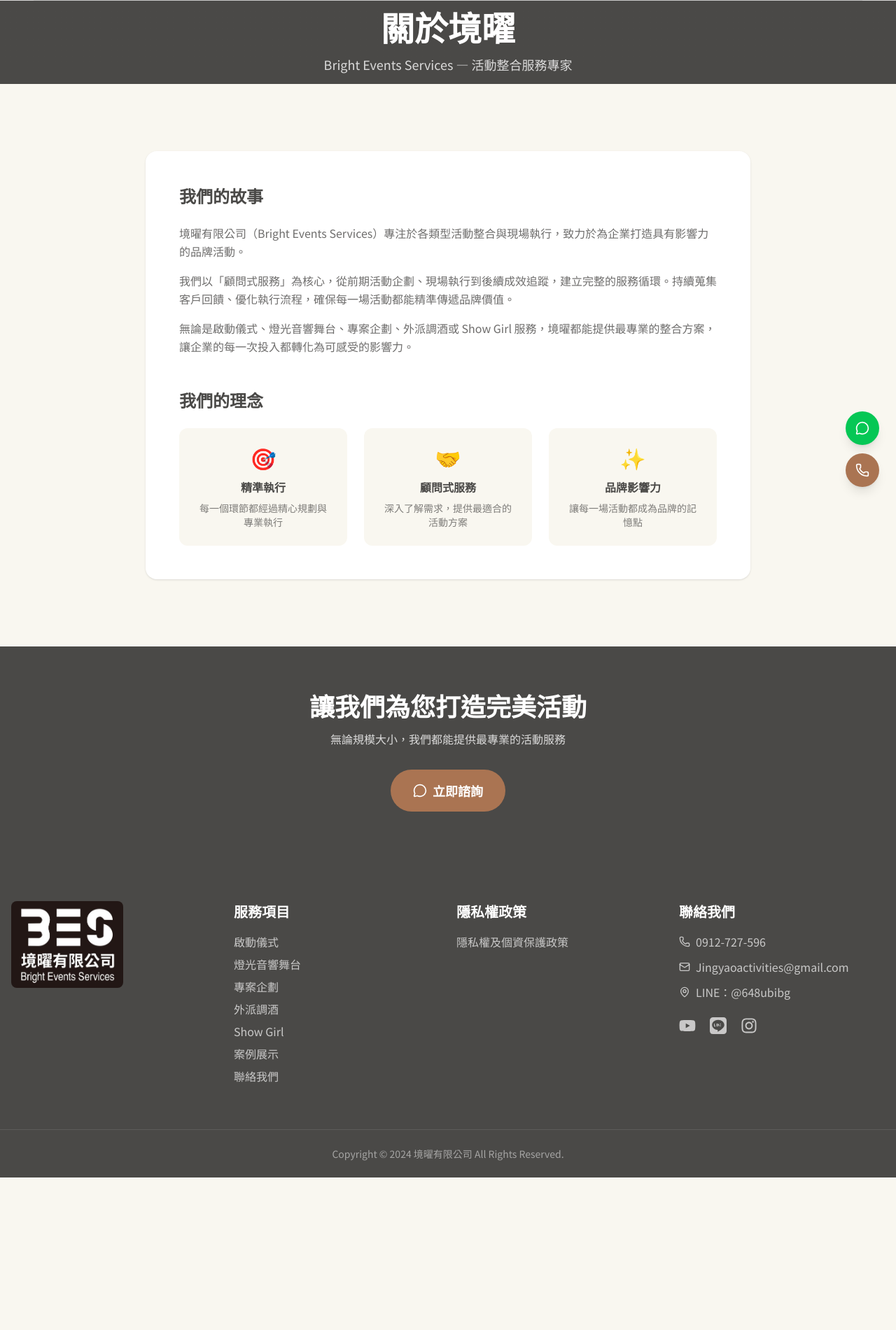
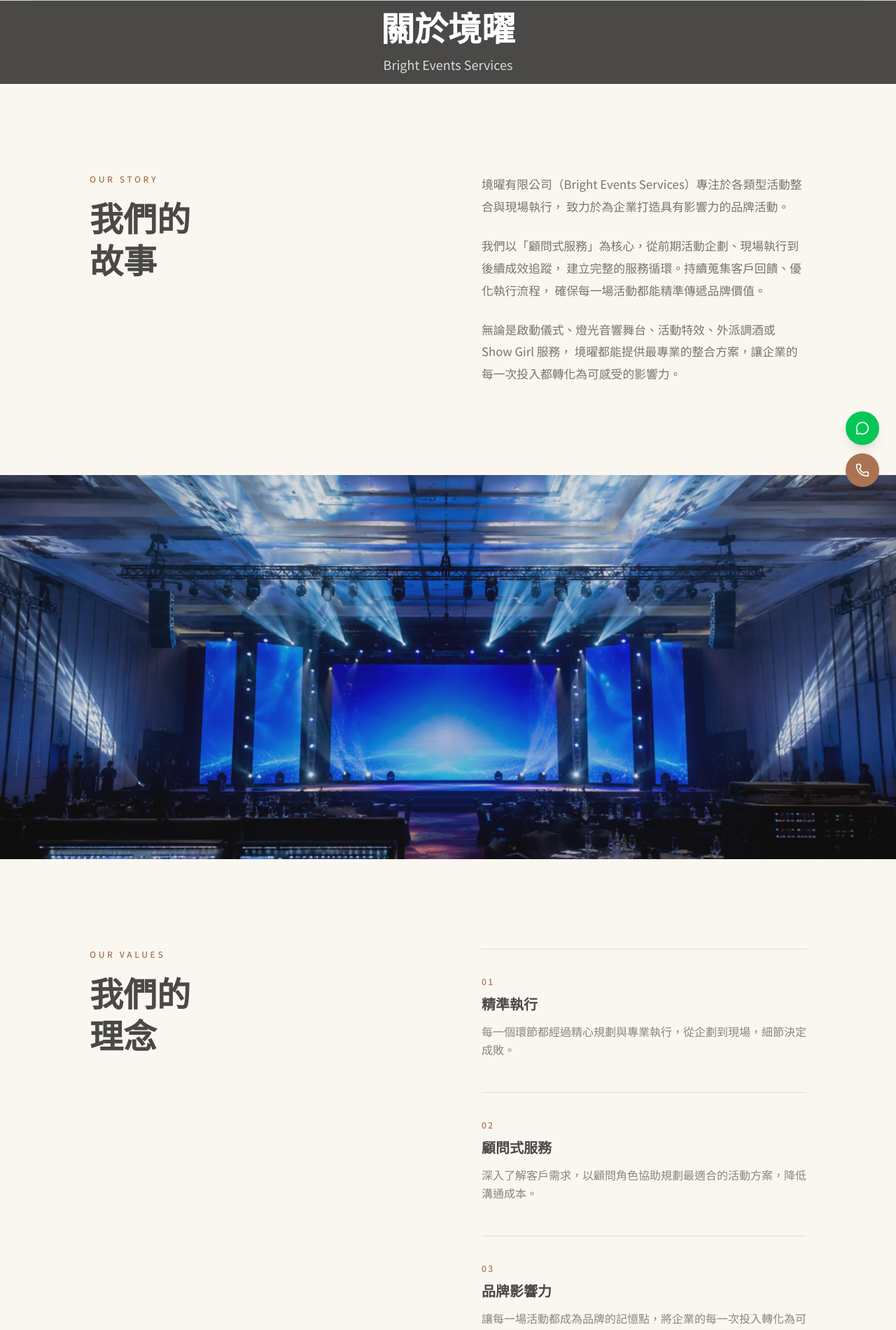
Before and after one commit to KEYI1997/bes-events, a Next.js app: page /about in a window 1280 px wide. Shown: the part 80-1981 px from the top of the page at 70% size. Before the commit the page ends 1763 px from the top, so only its background shows below. Built offline with nearby package versions, Linux system fonts and the light colour scheme.

Commit message:
feat: 關於境曜重新排版，nazka 風格左大標右段落 + 橫幅大圖 + 數字亮點

```diff
--- a/src/app/about/page.tsx
+++ b/src/app/about/page.tsx
@@ -1,4 +1,5 @@
 import { Metadata } from 'next';
+import Image from 'next/image';
 import Link from 'next/link';
 import { MessageCircle } from 'lucide-react';
 import AnimateOnScroll from '@/components/AnimateOnScroll';
@@ -11,57 +12,151 @@ export const metadata: Metadata = {
 export default function AboutPage() {
   return (
     <main className="bg-bg min-h-screen">
+
+      {/* ── Hero Banner ── */}
       <section className="relative bg-primary h-[25vh] flex items-center justify-center pt-20">
         <div className="absolute inset-0 bg-gradient-to-b from-primary/90 to-primary" />
         <div className="relative z-10 text-center px-4">
           <AnimateOnScroll>
             <h1 className="text-4xl md:text-5xl font-bold text-white mb-4">關於境曜</h1>
-            <p className="text-white/80 text-lg max-w-2xl mx-auto">Bright Events Services — 活動整合服務專家</p>
+            <p className="text-white/80 text-lg">Bright Events Services</p>
           </AnimateOnScroll>
         </div>
       </section>
-      <section className="max-w-4xl mx-auto px-4 py-16 md:py-24">
+
+      {/* ── Our Story：左大標 × 右段落 ── */}
+      <section className="max-w-6xl mx-auto px-6 md:px-16 py-24 md:py-32">
         <AnimateOnScroll>
-          <div className="bg-white rounded-2xl p-8 md:p-12 shadow-sm">
-            <h2 className="text-2xl font-bold text-primary mb-6">我們的故事</h2>
-            <div className="space-y-4 text-primary/80 leading-relaxed">
-              <p>境曜有限公司（Bright Events Services）專注於各類型活動整合與現場執行，致力於為企業打造具有影響力的品牌活動。</p>
-              <p>我們以「顧問式服務」為核心，從前期活動企劃、現場執行到後續成效追蹤，建立完整的服務循環。持續蒐集客戶回饋、優化執行流程，確保每一場活動都能精準傳遞品牌價值。</p>
-              <p>無論是啟動儀式、燈光音響舞台、專案企劃、外派調酒或 Show Girl 服務，境曜都能提供最專業的整合方案，讓企業的每一次投入都轉化為可感受的影響力。</p>
+          <div className="grid grid-cols-1 md:grid-cols-2 gap-16 md:gap-24 items-start">
+            {/* 左欄：大標題 */}
+            <div className="md:sticky md:top-32">
+              <p className="text-xs tracking-[0.3em] text-cta uppercase mb-4 font-medium">Our Story</p>
+              <h2 className="text-4xl md:text-5xl font-bold text-primary leading-tight">
+                我們的<br />故事
+              </h2>
             </div>
-            <h2 className="text-2xl font-bold text-primary mt-12 mb-6">我們的理念</h2>
-            <div className="grid grid-cols-1 md:grid-cols-3 gap-6">
-              <div className="text-center p-6 bg-bg rounded-xl">
-                <div className="text-3xl mb-3">🎯</div>
-                <h3 className="font-bold text-primary mb-2">精準執行</h3>
-                <p className="text-sm text-primary/70">每一個環節都經過精心規劃與專業執行</p>
-              </div>
-              <div className="text-center p-6 bg-bg rounded-xl">
-                <div className="text-3xl mb-3">🤝</div>
-                <h3 className="font-bold text-primary mb-2">顧問式服務</h3>
-                <p className="text-sm text-primary/70">深入了解需求，提供最適合的活動方案</p>
-              </div>
-              <div className="text-center p-6 bg-bg rounded-xl">
-                <div className="text-3xl mb-3">✨</div>
-                <h3 className="font-bold text-primary mb-2">品牌影響力</h3>
-                <p className="text-sm text-primary/70">讓每一場活動都成為品牌的記憶點</p>
-              </div>
+            {/* 右欄：段落 */}
+            <div className="space-y-6 text-primary/75 leading-[1.9] text-[1.05rem]">
+              <p>
+                境曜有限公司（Bright Events Services）專注於各類型活動整合與現場執行，
+                致力於為企業打造具有影響力的品牌活動。
+              </p>
+              <p>
+                我們以「顧問式服務」為核心，從前期活動企劃、現場執行到後續成效追蹤，
+                建立完整的服務循環。持續蒐集客戶回饋、優化執行流程，
+                確保每一場活動都能精準傳遞品牌價值。
+              </p>
+              <p>
+                無論是啟動儀式、燈光音響舞台、活動特效、外派調酒或 Show Girl 服務，
+                境曜都能提供最專業的整合方案，讓企業的每一次投入都轉化為可感受的影響力。
+              </p>
             </div>
           </div>
         </AnimateOnScroll>
       </section>
-      <section className="bg-primary py-16">
-        <div className="max-w-4xl mx-auto text-center px-4">
+
+      {/* ── 全寬橫幅大圖 ── */}
+      <div className="w-full aspect-[21/9] relative overflow-hidden">
+        <Image
+          src="/images/services/燈光音響舞台.png"
+          alt="境曜活動現場"
+          fill
+          className="object-cover object-center"
+          priority
+        />
+        <div className="absolute inset-0 bg-primary/20" />
+      </div>
+
+      {/* ── 我們的理念 ── */}
+      <section className="max-w-6xl mx-auto px-6 md:px-16 py-24 md:py-32">
+        <AnimateOnScroll>
+          <div className="grid grid-cols-1 md:grid-cols-2 gap-16 md:gap-24 items-start">
+            {/* 左欄：大標題 */}
+            <div className="md:sticky md:top-32">
+              <p className="text-xs tracking-[0.3em] text-cta uppercase mb-4 font-medium">Our Values</p>
+              <h2 className="text-4xl md:text-5xl font-bold text-primary leading-tight">
+                我們的<br />理念
+              </h2>
+            </div>
+            {/* 右欄：三個理念條目 */}
+            <div className="space-y-12">
+              {[
+                {
+                  num: '01',
+                  title: '精準執行',
+                  desc: '每一個環節都經過精心規劃與專業執行，從企劃到現場，細節決定成敗。',
+                },
+                {
+                  num: '02',
+                  title: '顧問式服務',
+                  desc: '深入了解客戶需求，以顧問角色協助規劃最適合的活動方案，降低溝通成本。',
+                },
+                {
+                  num: '03',
+                  title: '品牌影響力',
+                  desc: '讓每一場活動都成為品牌的記憶點，將企業的每一次投入轉化為可感受的影響力。',
+                },
+              ].map((item) => (
+                <AnimateOnScroll key={item.num}>
+                  <div className="border-t border-primary/15 pt-8">
+                    <span className="text-xs tracking-[0.2em] text-cta font-medium">{item.num}</span>
+                    <h3 className="text-xl font-bold text-primary mt-2 mb-3">{item.title}</h3>
+                    <p className="text-primary/65 leading-relaxed">{item.desc}</p>
+                  </div>
+                </AnimateOnScroll>
+              ))}
+            </div>
+          </div>
+        </AnimateOnScroll>
+      </section>
+
+      {/* ── 第二張橫幅大圖 ── */}
+      <div className="w-full aspect-[21/9] relative overflow-hidden">
+        <Image
+          src="/images/services/活動策劃統包.png"
+          alt="境曜活動策劃"
+          fill
+          className="object-cover object-center"
+        />
+        <div className="absolute inset-0 bg-primary/20" />
+      </div>
+
+      {/* ── 數字亮點 ── */}
+      <section className="max-w-6xl mx-auto px-6 md:px-16 py-24 md:py-32">
+        <AnimateOnScroll>
+          <div className="grid grid-cols-2 md:grid-cols-4 gap-10 md:gap-6 text-center">
+            {[
+              { num: '7+', label: '年活動經驗' },
+              { num: '100+', label: '場活動執行' },
+              { num: '6', label: '項核心服務' },
+              { num: '24H', label: '專人快速回覆' },
+            ].map((stat) => (
+              <div key={stat.label} className="border-t-2 border-cta pt-6">
+                <p className="text-4xl md:text-5xl font-bold text-primary mb-2">{stat.num}</p>
+                <p className="text-sm text-primary/55 tracking-wide">{stat.label}</p>
+              </div>
+            ))}
+          </div>
+        </AnimateOnScroll>
+      </section>
+
+      {/* ── CTA ── */}
+      <section className="bg-primary py-20">
+        <div className="max-w-4xl mx-auto text-center px-6">
           <AnimateOnScroll>
             <h2 className="text-3xl md:text-4xl font-bold text-white mb-4">讓我們為您打造完美活動</h2>
-            <p className="text-white/80 mb-8">無論規模大小，我們都能提供最專業的活動服務</p>
-            <Link href="/contact" className="inline-flex items-center gap-2 bg-cta text-white px-8 py-4 rounded-full font-semibold text-lg hover:bg-cta-hover transition-colors">
+            <p className="text-white/70 mb-10 text-lg">無論規模大小，我們都能提供最專業的活動服務</p>
+            <Link
+              href="/contact"
+              className="inline-flex items-center gap-2 bg-cta text-white px-10 py-4 rounded-full font-semibold text-lg hover:bg-cta-hover transition-colors"
+            >
               <MessageCircle size={20} />
               立即諮詢
             </Link>
           </AnimateOnScroll>
         </div>
       </section>
+
     </main>
   );
 }
```
